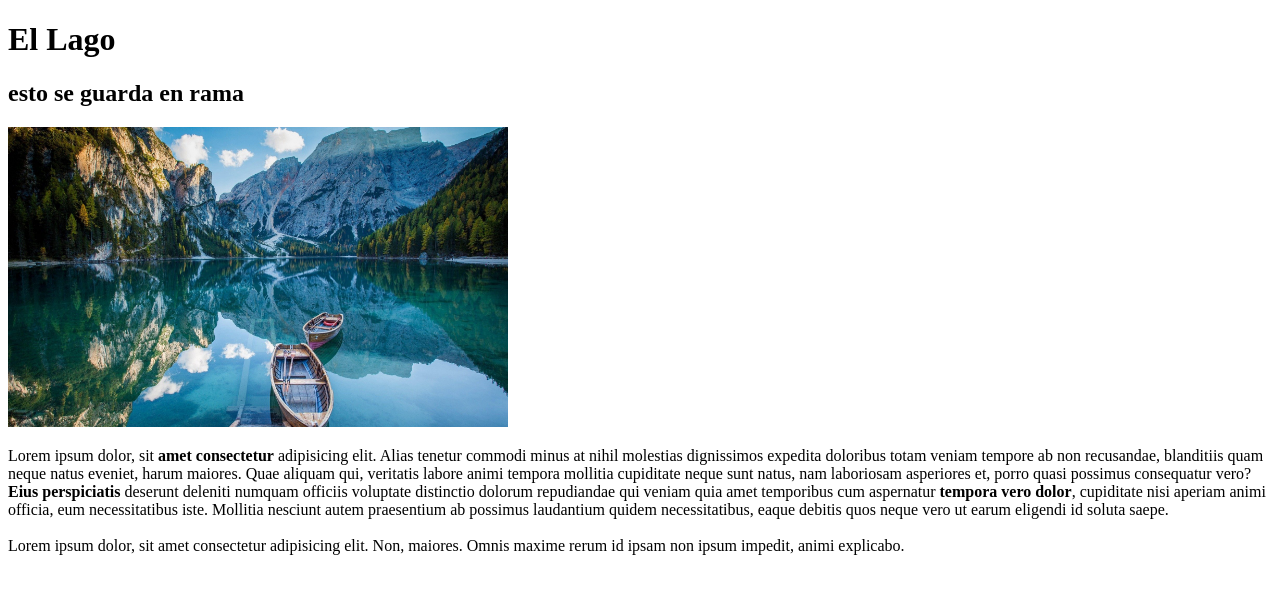
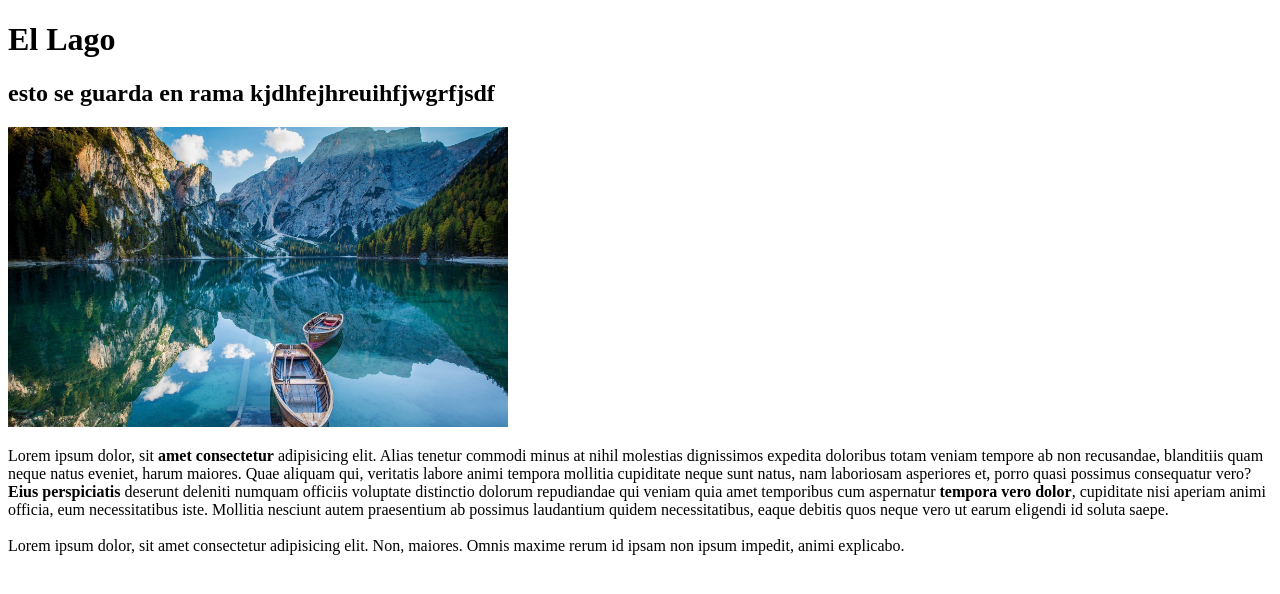
Before and after one commit to joshuertasca/BIT_Johan_Huertas, a plain HTML site: page index.html in a window 1280 px wide. Drawn offline with Linux system fonts and the light colour scheme.

Commit message:
johan trabajando

```diff
--- a/index.html
+++ b/index.html
@@ -20,7 +20,7 @@
 	</header>
 
 	<main>
-		<h2>esto se guarda en rama </h2>
+		<h2>esto se guarda en rama kjdhfejhreuihfjwgrfjsdf </h2>
 	</main>
 
 	<main>
```
